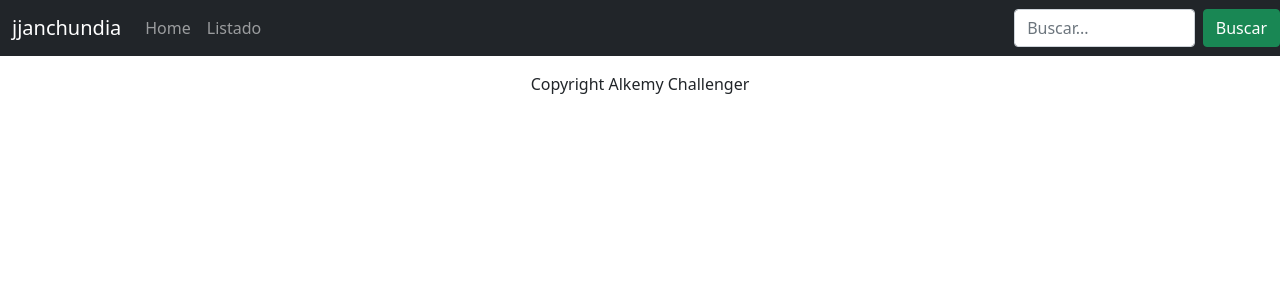
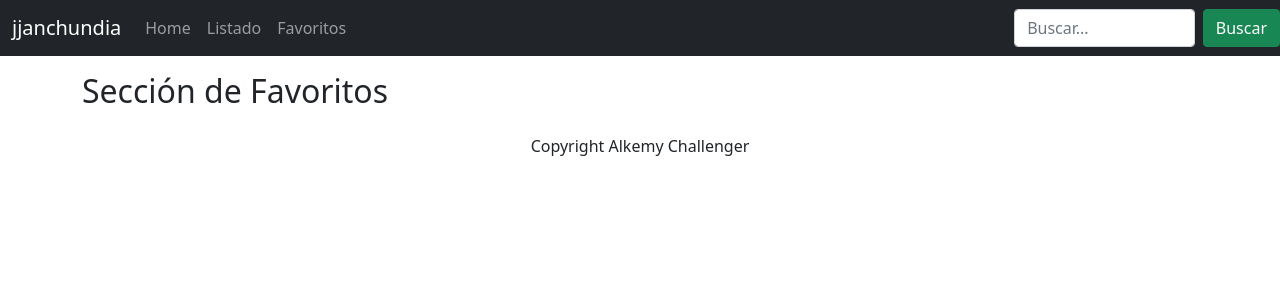
Before and after one commit to jjanchundia/alkemy_peliculas, a React (Create React App) app: page /favoritos in a window 1280 px wide. Shown: the top 300 px of the page. Built offline with nearby package versions, Linux system fonts and the light colour scheme.

Commit message:
Se agrega vista para mostrar favoritos

```diff
--- a/src/App.js
+++ b/src/App.js
@@ -8,6 +8,7 @@ import Header from "./components/Header";
 import Footer from "./components/Footer";
 import Detalle from "./components/Detalle";
 import Resultado from "./components/Resultados";
+import Favoritos from "./components/Favoritos";
 
 // Estilos
 import "./css/bootstrap.min.css";
@@ -15,16 +16,15 @@ import "./css/app.css";
 
 //El Switch se lo sustituye por Routes en react-router-dom v6
 function App() {
-  const favMovies = localStorage.getItem("favs");
-  let tempMoviesInFavs;
+  const addOrRemoveFavorite = (e) => {
+    const favMovies = localStorage.getItem("favs");
+    let tempMoviesInFavs;
 
-  if (favMovies === null) {
-    tempMoviesInFavs = [];
-  } else {
-    tempMoviesInFavs = JSON.parse(favMovies);
-  }
+    if (favMovies === null)
+      tempMoviesInFavs = [];
+    else
+      tempMoviesInFavs = JSON.parse(favMovies);
 
-  const addOrRemoveFavorite = (e) => {
     const btn = e.target;
     // capturamos elemento padre(div) del boton
     const parent = btn.parentElement;
@@ -42,16 +42,16 @@ function App() {
     // console.log(movieData);
     // console.log(btn.dataset["movieId"]);
     // filtramos los id seleccionado con los q ya estan en el array
-    let movieIsInArray = tempMoviesInFavs.find(x => {
+    let movieIsInArray = tempMoviesInFavs.find((x) => {
       return x.id === movieData.id;
     });
 
     if (!movieIsInArray) {
       tempMoviesInFavs.push(movieData);
       localStorage.setItem("favs", JSON.stringify(tempMoviesInFavs));
-    }else{
+    } else {
       // Aqui eliminamos la pelicula de favorito repetida
-      let moviesLeft = tempMoviesInFavs.filter(x=>{
+      let moviesLeft = tempMoviesInFavs.filter((x) => {
         return x.id != movieData.id;
       });
       localStorage.setItem("favs", JSON.stringify(moviesLeft));
@@ -72,6 +72,7 @@ function App() {
           />
           <Route path="/detalle" element={<Detalle />} />
           <Route path="/resultado" element={<Resultado />} />
+          <Route path="/favoritos" element={<Favoritos />} />
         </Routes>
       </div>
       <Footer />
--- /dev/null
+++ b/src/Components/Favoritos.js
@@ -0,0 +1,45 @@
+import { useEffect, useState } from "react";
+
+function Favoritos() {
+  const [favorites, setFavorites] = useState([]);
+
+  useEffect(() => {
+    let favInLocal = localStorage.getItem("favs");
+
+    if (favInLocal !== null) {
+      const favArray = JSON.parse(favInLocal);
+      setFavorites(favArray);
+      console.log(favArray);
+    }
+  }, []);
+
+  return (
+    <>
+      <div className="row">
+        <h2>Sección de Favoritos</h2>
+        {/* estructura base */}
+        {favorites.map((oneMovie, index) => {
+          return (
+            <div className="col-3" key={index}>
+              <div className="card my-4">
+                <img src={oneMovie.imgURL} className="card-img-top" alt="..." />
+                {/* <button className="favorite-btn" onClick={ props.addOrRemoveFavorite } data-movie-id={oneMovie.id}>🖤</button> */}
+                <div className="card-body">
+                  <h5 className="card-title">
+                    {oneMovie.title}
+                    {/* .substring(0, 20)}... */}
+                  </h5>
+                  <p className="card-text">
+                    {oneMovie.overView.substring(0, 100000)}
+                  </p>
+                </div>
+              </div>
+            </div>
+          );
+        })}
+      </div>
+    </>
+  );
+}
+
+export default Favoritos;
--- a/src/Components/Header.js
+++ b/src/Components/Header.js
@@ -29,6 +29,9 @@ function Header() {
               <li className="nav-item">
                 <Link className="nav-link" to="/listado">Listado</Link>
               </li>
+              <li className="nav-item">
+                <Link className="nav-link" to="/favoritos">Favoritos</Link>
+              </li>
             </ul>
           </div>
         </div>
```
